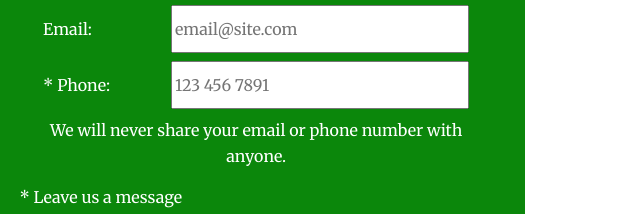
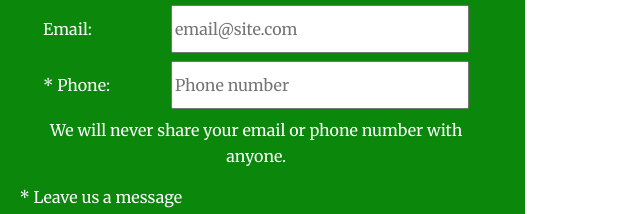
Before and after one commit to tylerstamper/jcremoval.com-gatsby-netlify-cms, a Gatsby site: page /contact in a window 1280 px wide. Shown: the part 347-561 px from the top of the page, 563-1203 px from the left. Built offline with nearby package versions, Linux system fonts and the light colour scheme; Gatsby itself is replaced by a stand-in of ours.

Commit message:
Update form.js

```diff
--- a/src/components/form.js
+++ b/src/components/form.js
@@ -35,7 +35,7 @@ function FormModule(){
 
             <div className='form-sec'>
             <label for='number'>* Phone:</label>
-            <input type='tel' id='number' name='number' placeholder='123 456 7891' pattern="[0-9]{3} [0-9]{3} [0-9]{4}" required/>
+            <input type='tel' id='number' name='number' placeholder='Phone number' pattern="[0-9]{3}[0-9]{3}[0-9]{4}" required/>
             </div>
             <p>We will never share your email or phone number with anyone.</p>
 
```
